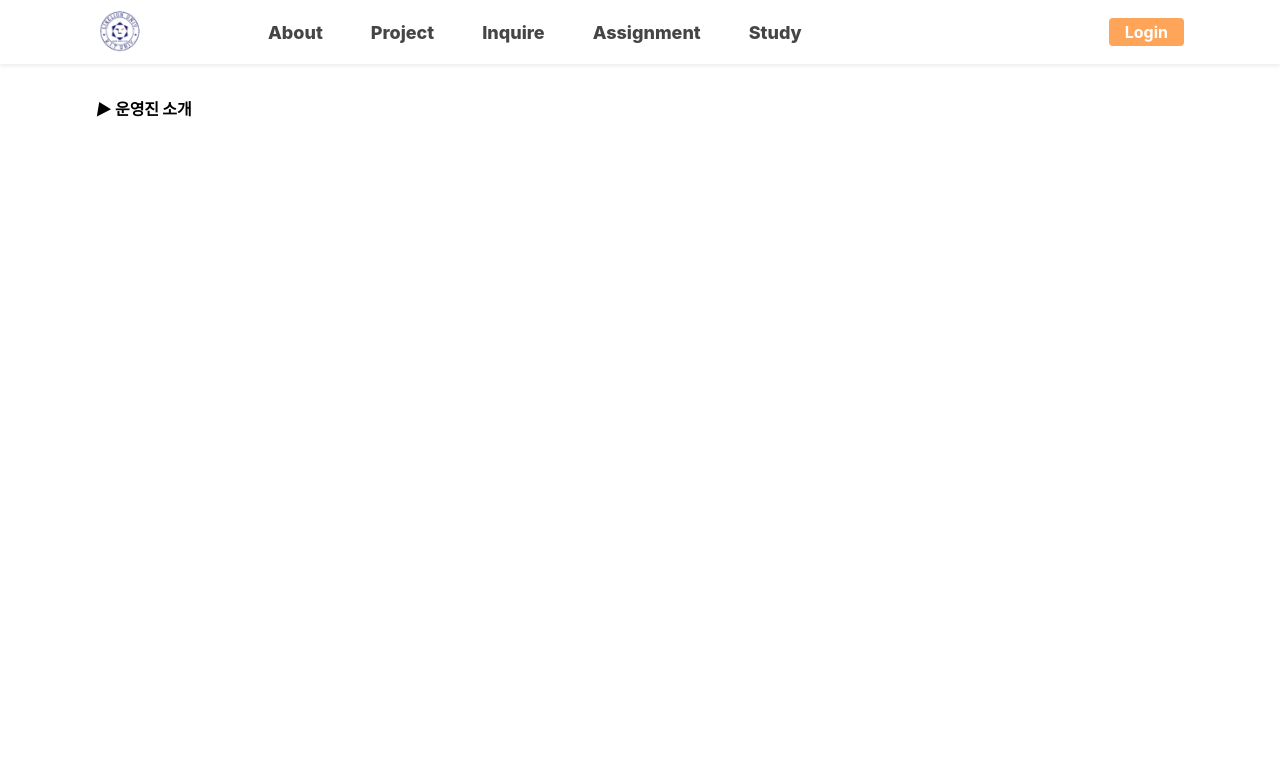
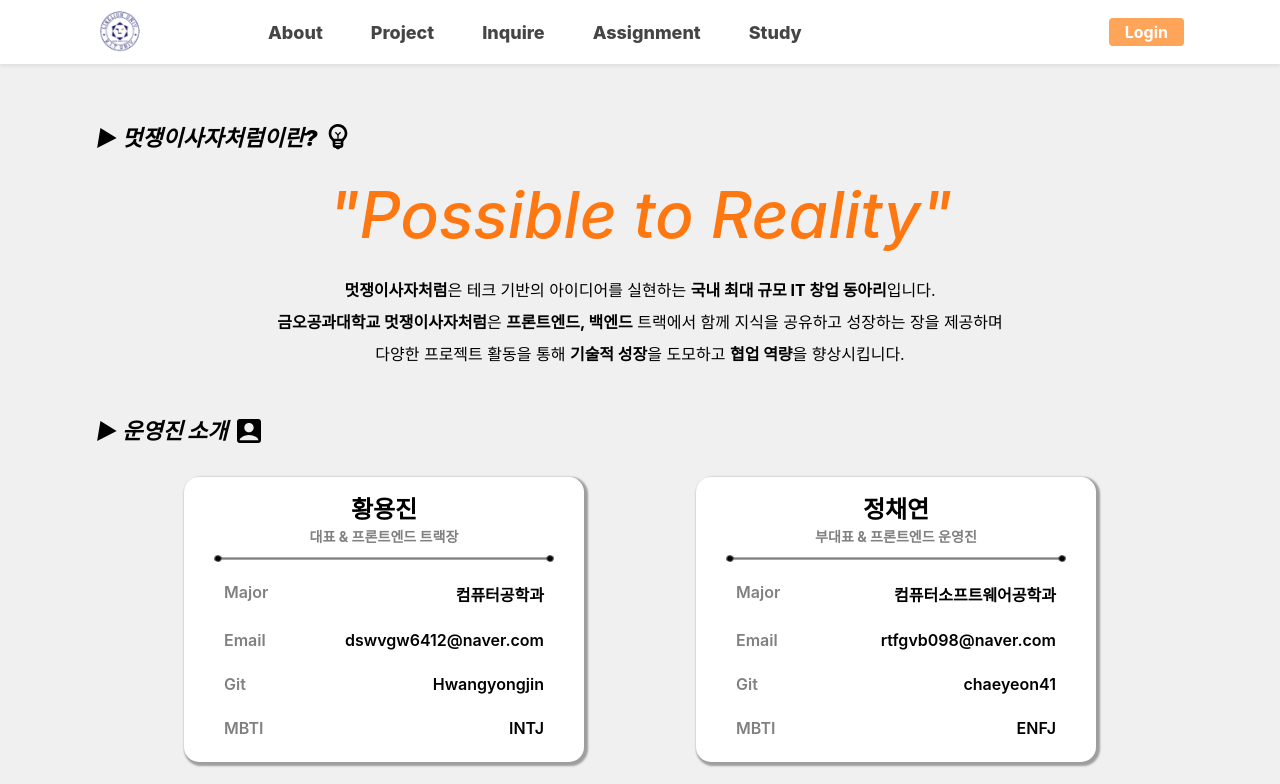
Before and after one commit to Jinoko01/LikeLion-Kit-Frontend, a React (Create React App) app in the folder likelion/: page /about in a window 1280 px wide. Shown: the top 784 px of the page. Built offline with nearby package versions, Linux system fonts and the light colour scheme.

Commit message:
feat: add AboutPage

```diff
--- a/likelion/src/components/about/About.js
+++ b/likelion/src/components/about/About.js
@@ -1,27 +1,57 @@
 import styled from "styled-components";
 import Responsive from "../common/Responsive";
 import HeaderContainer from "../../containers/common/Headercontainer";
+import EmojiObjectsOutlinedIcon from "@mui/icons-material/EmojiObjectsOutlined";
+import AccountBoxIcon from "@mui/icons-material/AccountBox";
+import AboutClub from "./AboutClub";
+import Executive from "./Executive";
 
-const AboutBlock = styled.div`
-  margin-top: 2rem;
+const BackgroundBlock = styled.div`
+  background-color: #f0f0f0;
+`;
 
-  p {
+const AboutBlock = styled(Responsive)`
+  margin-top: 3rem;
+
+  .title {
+    margin-top: 2rem;
+    font-size: 22px;
     font-weight: 900;
+    font-style: italic;
   }
 `;
 
 const About = () => {
   return (
-    <>
+    <BackgroundBlock>
       <HeaderContainer />
-      <Responsive>
-        <AboutBlock>
-          <p>
-            <em>▶</em> 운영진 소개
-          </p>
-        </AboutBlock>
-      </Responsive>
-    </>
+      <AboutBlock>
+        <p className="title">
+          ▶ 멋쟁이사자처럼이란?
+          <EmojiObjectsOutlinedIcon
+            style={{
+              fontSize: "32px",
+              margin: "2px 0 0 5px",
+              position: "relative",
+              top: "6px",
+            }}
+          />
+        </p>
+        <AboutClub />
+        <p className="title">
+          ▶ 운영진 소개
+          <AccountBoxIcon
+            style={{
+              fontSize: "32px",
+              margin: "2px 0 0 5px",
+              position: "relative",
+              top: "8px",
+            }}
+          />{" "}
+        </p>
+        <Executive />
+      </AboutBlock>
+    </BackgroundBlock>
   );
 };
 
--- /dev/null
+++ b/likelion/src/components/about/AboutClub.js
@@ -0,0 +1,52 @@
+import styled from "styled-components";
+
+const AboutClubBlock = styled.div`
+  margin-top: 1.5rem;
+  margin-bottom: 2.5rem;
+
+  .description {
+    text-align: center;
+
+    .split {
+      margin-bottom: 0.5rem;
+    }
+
+    @media (max-width: 850px) {
+      font-size: 0.7rem;
+    }
+  }
+`;
+
+const Slogan = styled.div`
+  font-size: 4em;
+  font-weight: 500;
+  text-align: center;
+  color: #ff7710;
+  margin-bottom: 1.5rem;
+
+  @media (max-width: 850px) {
+    font-size: 2.5rem;
+  }
+`;
+
+const AboutClub = () => {
+  return (
+    <AboutClubBlock>
+      <Slogan>
+        <em>"Possible to Reality"</em>
+      </Slogan>
+      <p className="description">
+        <b>멋쟁이사자처럼</b>은 테크 기반의 아이디어를 실현하는{" "}
+        <b>국내 최대 규모 IT 창업 동아리</b>입니다.
+        <div className="split" />
+        <b>금오공과대학교 멋쟁이사자처럼</b>은 <b>프론트엔드, 백엔드</b>{" "}
+        트랙에서 함께 지식을 공유하고 성장하는 장을 제공하며
+        <div className="split" />
+        다양한 프로젝트 활동을 통해 <b>기술적 성장</b>을 도모하고{" "}
+        <b>협업 역량</b>을 향상시킵니다.
+      </p>
+    </AboutClubBlock>
+  );
+};
+
+export default AboutClub;
--- /dev/null
+++ b/likelion/src/components/about/Executive.js
@@ -0,0 +1,126 @@
+import styled from "styled-components";
+
+const ExecutiveBlock = styled.div`
+  margin-top: 2rem;
+  padding-bottom: 4rem;
+  display: flex;
+  justify-content: space-evenly;
+  gap: 1.5rem;
+  flex-wrap: wrap;
+`;
+
+const ExecutiveDiv = styled.div`
+  border-radius: 15px;
+  box-shadow: 2px 2px 2px 2px rgb(158, 158, 158);
+  background-color: white;
+  width: 25rem;
+
+  div {
+    text-align: center;
+  }
+
+  .name {
+    font-size: 1.5em;
+    font-weight: 700;
+    padding-top: 0.8rem;
+    padding-bottom: 0.1rem;
+  }
+
+  .role {
+    color: #808080;
+    font-size: 0.88rem;
+    font-weight: 700;
+  }
+
+  .line {
+    padding-bottom: 1rem;
+  }
+
+  .feature {
+    display: flex;
+    width: 80%;
+    margin: 0 auto;
+    justify-content: space-between;
+    padding-bottom: 1.5rem;
+
+    .key {
+      color: #808080;
+      font-weight: 600;
+    }
+
+    .value {
+      font-weight: 600;
+    }
+  }
+`;
+
+const executiveArr = [
+  {
+    name: "황용진",
+    role: "대표 & 프론트엔드 트랙장",
+    feature: {
+      Major: "컴퓨터공학과",
+      Email: "dswvgw6412@naver.com",
+      Git: "Hwangyongjin",
+      MBTI: "INTJ",
+    },
+  },
+  {
+    name: "정채연",
+    role: "부대표 & 프론트엔드 운영진",
+    feature: {
+      Major: "컴퓨터소프트웨어공학과",
+      Email: "rtfgvb098@naver.com",
+      Git: "chaeyeon41",
+      MBTI: "ENFJ",
+    },
+  },
+  {
+    name: "강민기",
+    role: "백엔드 트랙장",
+    feature: {
+      Major: "컴퓨터공학과",
+      Email: "alsrlweqe@gmail.com",
+      Git: "kang20",
+      MBTI: "INFJ",
+    },
+  },
+  {
+    name: "김건우",
+    role: "백엔드 운영진",
+    feature: {
+      Major: "컴퓨터공학과",
+      Email: "kwforu123@naver.com",
+      Git: "kimgunwooo",
+      MBTI: "ISFP",
+    },
+  },
+];
+
+const Executive = () => {
+  return (
+    <ExecutiveBlock>
+      {executiveArr.map(({ name, role, feature }) => (
+        <ExecutiveDiv>
+          <div className="name">{name}</div>
+          <div className="role">{role}</div>
+          <div className="line">
+            <img
+              src={`${process.env.PUBLIC_URL}/image/ExecutiveLine.png`}
+              alt="line"
+              style={{ width: "85%" }}
+            />
+          </div>
+          {Object.entries(feature).map(([key, value]) => (
+            <div className="feature">
+              <div className="key">{key}</div>
+              <div className="value">{value}</div>
+            </div>
+          ))}
+        </ExecutiveDiv>
+      ))}
+    </ExecutiveBlock>
+  );
+};
+
+export default Executive;
--- a/likelion/src/components/common/SideMenu.js
+++ b/likelion/src/components/common/SideMenu.js
@@ -29,7 +29,7 @@ const SideMenuBlock = styled.div`
   background: white;
   width: 290px;
 
-  &: @keyframes fadeInRight {
+  @keyframes fadeInRight {
     0% {
       opacity: 0;
       transform: translate3d(100%, 0, 0);
```
Also changed, not shown: likelion/public/image/ExecutiveLine.png (added).
